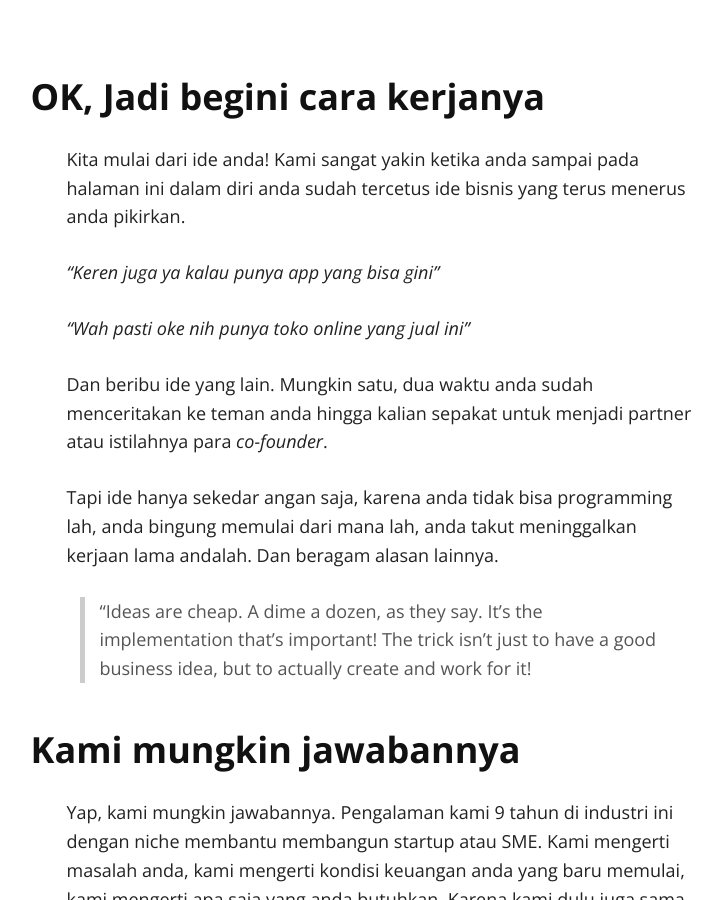
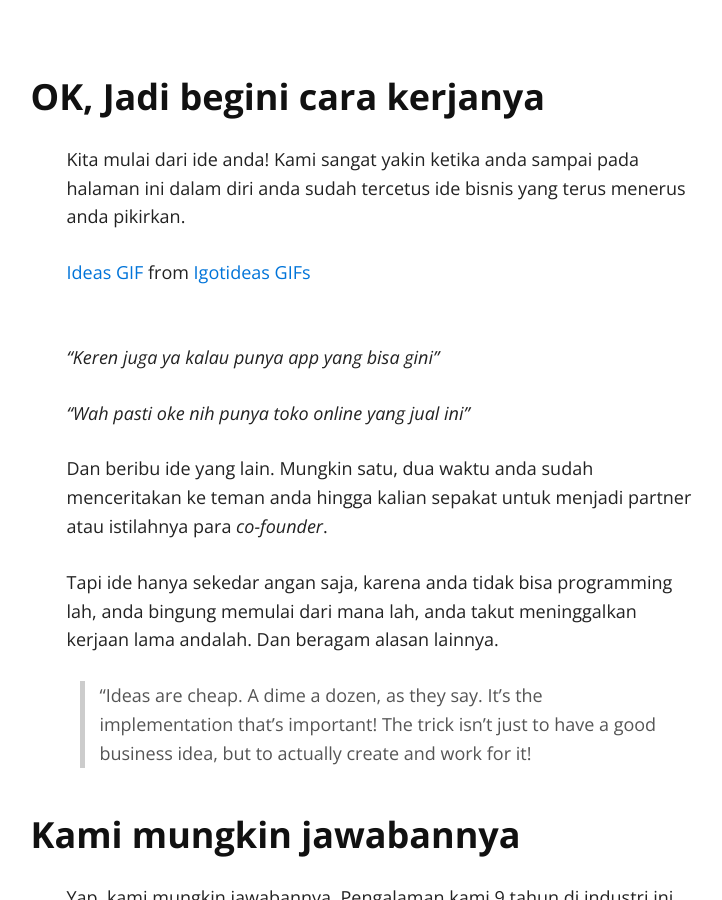
Before and after one commit to kemtol/rocktokom, a Jekyll site: the page built from index.md, in a window 1280 px wide and 900 px high, scrolled down 1106 px. Shown: the whole window, without its empty margins (261-983 px from the left). Built offline with Jekyll 4.4.1, drawn with Linux system fonts in a browser that asks for light colours; nearby versions of some CDN libraries; a script that is not in the unit is left out.

Commit message:
Update index.md

```diff
--- a/index.md
+++ b/index.md
@@ -8,7 +8,7 @@ layout: default
 
 Kita mulai dari ide anda! Kami sangat yakin ketika anda sampai pada halaman ini dalam diri anda sudah tercetus ide bisnis yang terus menerus anda pikirkan.
 
-<!--<div class="tenor-gif-embed" data-postid="8933976" data-share-method="host" data-width="100%" data-aspect-ratio="1.7913669064748199"><a href="https://tenor.com/view/igot-ideas-dreams-ideas-creative-daytime-divas-gif-8933976">Ideas GIF</a> from <a href="https://tenor.com/search/igotideas-gifs">Igotideas GIFs</a></div><script type="text/javascript" async src="https://tenor.com/embed.js"></script><br/>-->
+<div class="tenor-gif-embed" data-postid="8933976" data-share-method="host" data-width="100%" data-aspect-ratio="1.7913669064748199"><a href="https://tenor.com/view/igot-ideas-dreams-ideas-creative-daytime-divas-gif-8933976">Ideas GIF</a> from <a href="https://tenor.com/search/igotideas-gifs">Igotideas GIFs</a></div><script type="text/javascript" async src="https://tenor.com/embed.js"></script><br/>
 
 *"Keren juga ya kalau punya app yang bisa gini"*
 
```
